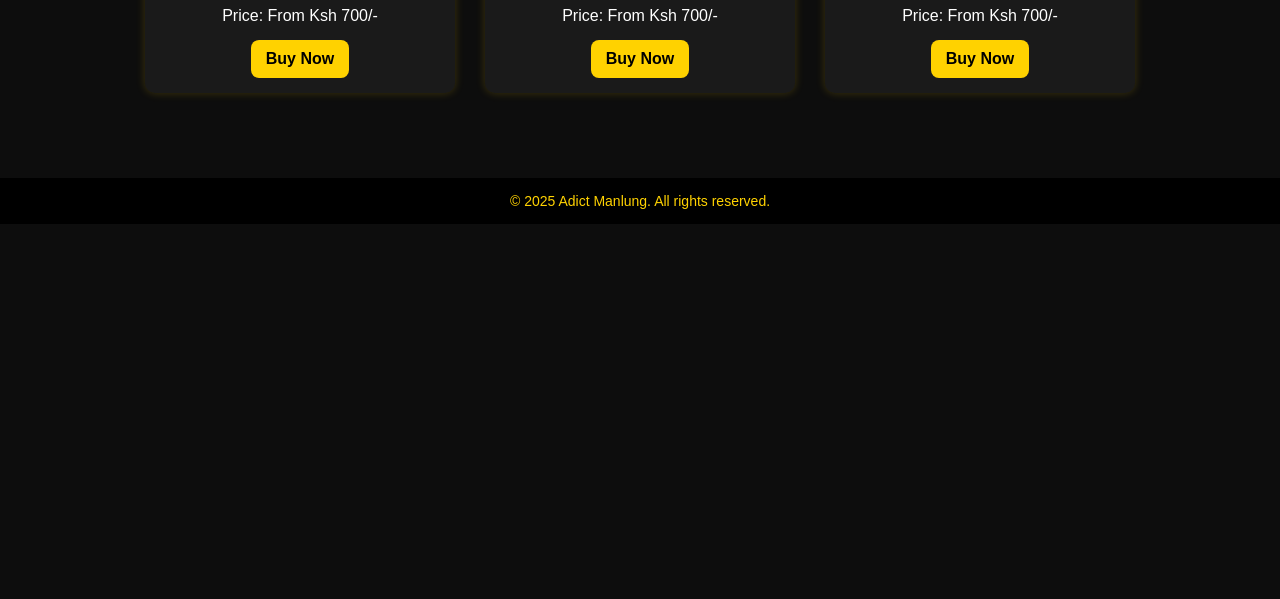
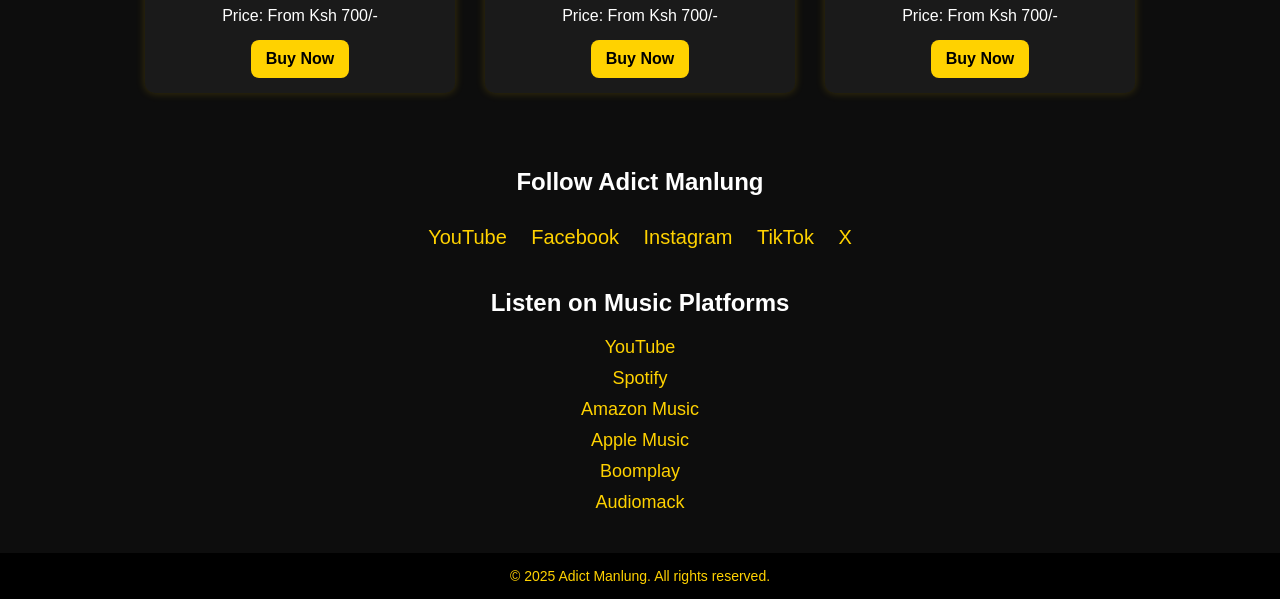
Before and after one commit to markchtechcomputers/12Flockthumbnails, a website: page adict.html in a window 1280 px wide. Shown: the part 377-976 px from the top of the page. Before the commit the page ends 800 px from the top, so only its background shows below. Drawn offline with Linux system fonts and the light colour scheme.

Commit message:
Update adict.html
Signed-off-by: Manlung™ <165459318+markchtechcomputers@users.noreply.github.com>

```diff
--- a/adict.html
+++ b/adict.html
@@ -104,6 +104,20 @@
         margin: 8px 0;
         text-decoration: none;
     }
+    .social-links, .music-links {
+        margin: 30px 0;
+    }
+    .social-links a, .music-links a {
+        display: inline-block;
+        margin: 10px;
+        color: #ffd200;
+        font-size: 20px;
+        text-decoration: none;
+    }
+    .music-links a {
+        display: block;
+        font-size: 18px;
+    }
     footer {
         margin-top: 40px;
         padding: 15px;
@@ -138,6 +152,7 @@
     </div>
 </div>
 
+<!-- Payment Section -->
 <div id="payment-section">
     <h2>Complete Your Payment</h2>
     <p><strong>Selected Track:</strong> <span id="selected-track"></span></p>
@@ -162,22 +177,54 @@
     <p id="status" style="margin-top:10px;color:#ffd200;"></p>
 
     <div class="downloads" id="downloads">
-        <h3>Download Your Tracks</h3>
-        <a href="Black_Africa.wav" download>Download Black Africa</a>
-        <a href="My_Gee.mp3" download>Download My Gee</a>
-        <a href="Unfinished_Business.mp3" download>Download Unfinished Business</a>
+        <h3>Download Your Track</h3>
+        <a id="download-link" href="#" download>Download Track</a>
     </div>
+</div>
+
+<!-- Social Media Links -->
+<div class="social-links">
+    <h2>Follow Adict Manlung</h2>
+    <a href="https://www.youtube.com/@AdictManlung" target="_blank">YouTube</a>
+    <a href="https://www.facebook.com/adictmanlung" target="_blank">Facebook</a>
+    <a href="https://www.instagram.com/adictmanlung" target="_blank">Instagram</a>
+    <a href="https://www.tiktok.com/@adictmanlung" target="_blank">TikTok</a>
+    <a href="https://twitter.com/adictmanlung" target="_blank">X</a>
+</div>
+
+<!-- Music Store Links -->
+<div class="music-links">
+    <h2>Listen on Music Platforms</h2>
+    <a href="https://youtu.be/CSk1ZqL2mKM?si=79edwLtzwYlb8AXj" target="_blank">YouTube</a>
+    <a href="https://open.spotify.com/track/1tAf6A4ZJQXgJqZcd0ZRX1?si=eYzC-iMjSh6J3DjZ4Enorg" target="_blank">Spotify</a>
+    <a href="https://music.amazon.co.uk/tracks/B0FHZ1NRHW?marketplaceId=A1F83G8C2ARO7P&musicTerritory=GB&ref=dm_sh_GEnsKZ3byeQDHsf3XeLaBDxIr" target="_blank">Amazon Music</a>
+    <a href="https://music.apple.com/ke/album/my-gee-single/1827335536" target="_blank">Apple Music</a>
+    <a href="https://www.boomplay.com/artists/113745914?from=search&srModel=COPYLINK&srList=WEB" target="_blank">Boomplay</a>
+    <a href="https://audiomack.com/adict-manlung/song/my-gee?share-user-id=176955407" target="_blank">Audiomack</a>
 </div>
 
 <footer>&copy; 2025 Adict Manlung. All rights reserved.</footer>
 
 <script>
+    const trackFiles = {
+        "Black Africa": "Black_Africa.wav",
+        "My Gee": "My_Gee.mp3",
+        "Unfinished Business": "Unfinished_Business.mp3"
+    };
+
     function showPayment(track) {
         document.getElementById('selected-track').innerText = track;
         document.getElementById('payment-section').style.display = 'block';
         document.getElementById('status').innerText = '';
         document.getElementById('downloads').style.display = 'none';
         document.getElementById('txn-id').value = '';
+
+        const username = "your-username"; // Replace with your GitHub username
+        const repo = "your-repo"; // Replace with your GitHub repo name
+        const fileName = trackFiles[track];
+        const downloadLink = document.getElementById('download-link');
+        downloadLink.href = `https://${username}.github.io/${repo}/${fileName}`;
+        downloadLink.innerText = `Download ${track}`;
     }
 
     function verifyPayment() {
```
